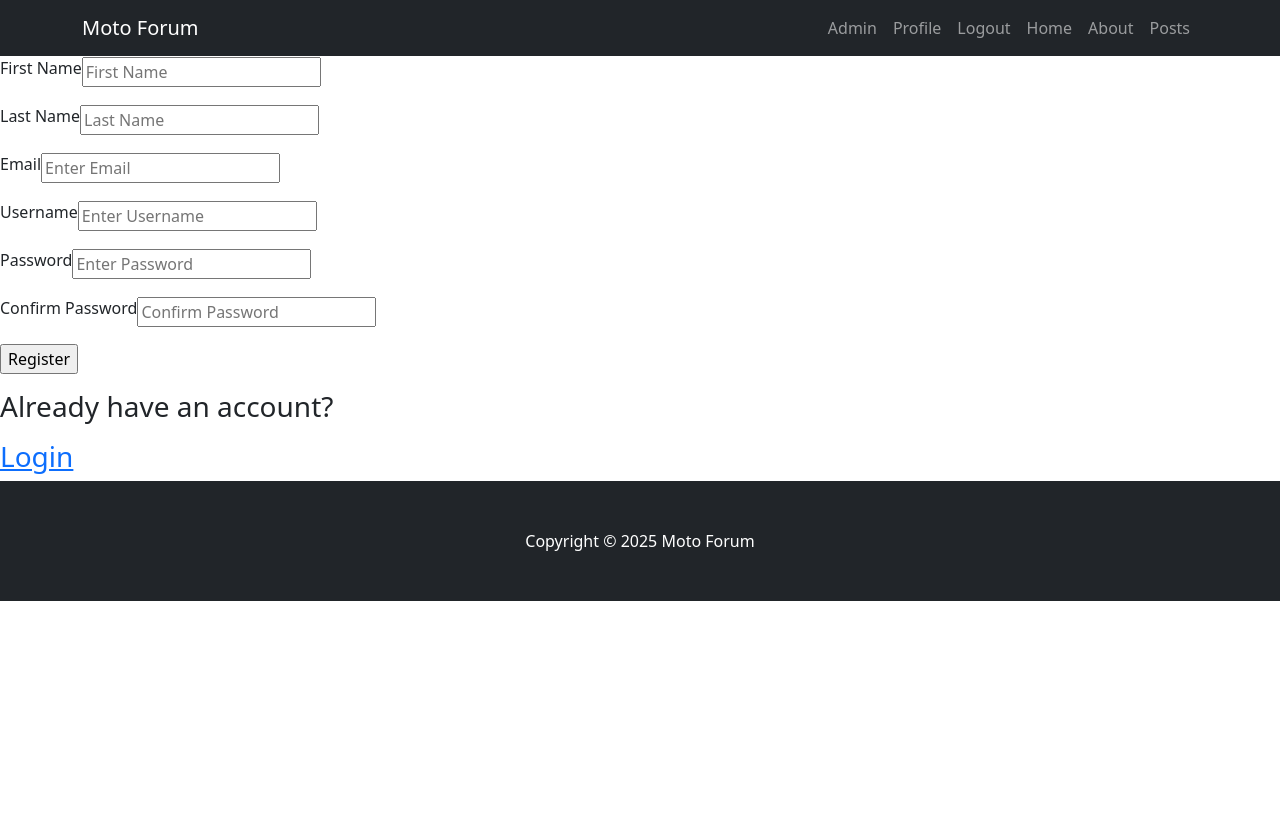
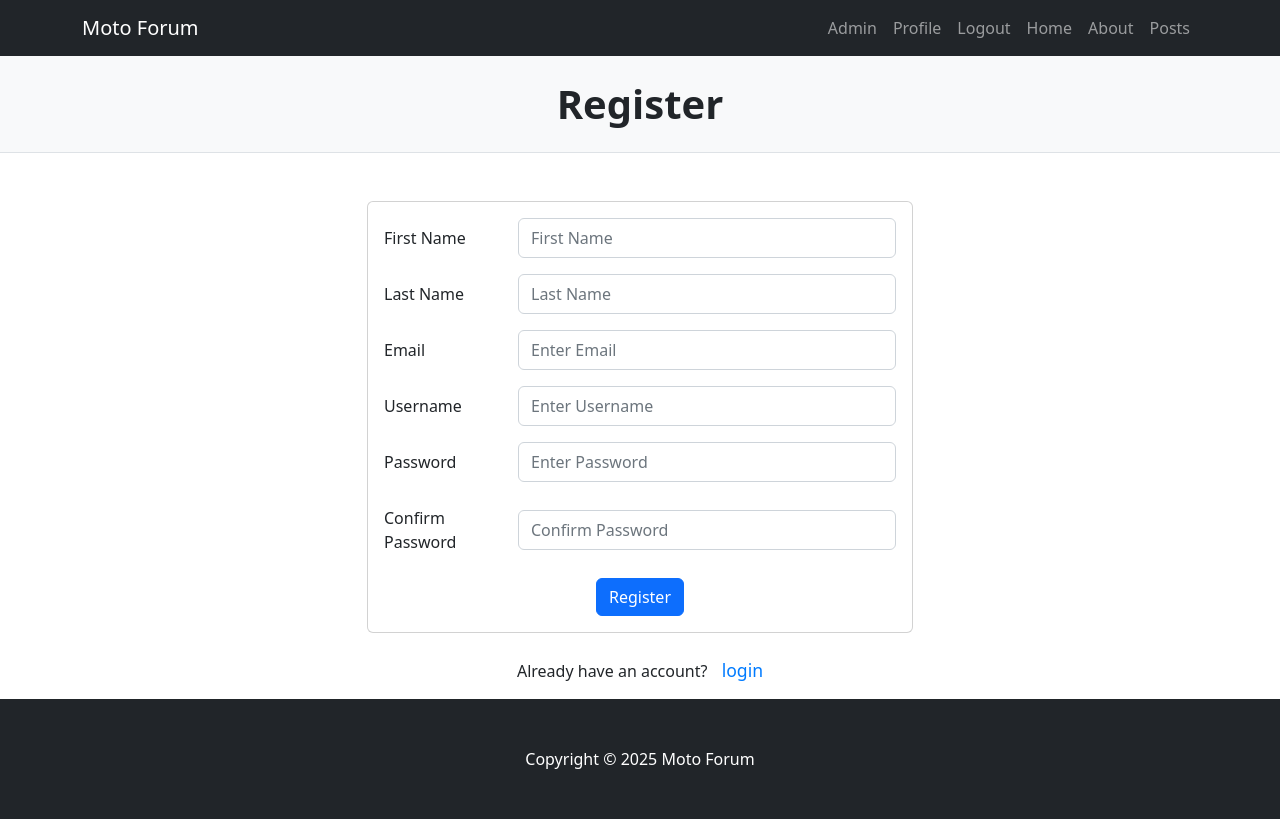
Before and after one commit to TelerikAcademyJavaA68Team2/ForumSystemProject, a Spring Boot app: page /mvc/auth/register in a window 1280 px wide. Before the commit the page ends 601 px from the top, so only its background shows below. Run offline with Spring Boot 4, Linux system fonts and the light colour scheme; the visitor is signed in with stand-in values (Sample User, id 1); some of the project's set-up classes (security, data sources, template engines, error pages and the like) are left out, and stand-ins take their place; some libraries are stand-ins or nearby versions.

Commit message:
styling Register-View.html

```diff
--- a/src/main/resources/templates/Register-View.html
+++ b/src/main/resources/templates/Register-View.html
@@ -2,65 +2,111 @@
 <html lang="en" xmlns:th="http://www.thymeleaf.org">
 <head th:insert="~{fragments/PageLayout :: head('Register')}">Register</head>
 <header th:insert="~{fragments/PageLayout :: header}"></header>
+<header class="py-2 bg-light border-bottom mb-4">
+    <div class="container">
+        <div class="text-center my-3">
+            <h1 class="fw-bolder" th:text="#{navigation.register}">Page info</h1>
+        </div>
+    </div>
+</header>
 <body>
-<div class="form-container margin12">
+<div class="container mt-5">
+    <div class="row justify-content-center">
+        <div class="col-md-6">
+            <div class="card">
+                <div class="card-body">
+                    <!-- Registration Form -->
                     <form action="#" th:action="@{/mvc/auth/register}" th:object="${registerRequest}" method="POST">
-
-        <div class="form-group">
-            <label class="form-label" th:text="#{user.label.firstName}">First Name</label>
-            <input class="form-input" type="text" th:field="*{firstName}" placeholder="First Name"/>
-            <label class="form-error" th:if="${#fields.hasErrors('firstName')}"
-                   th:text="${#fields.errors('firstName')[0]}">First Name error placeholder! </label>
+                        <!-- First Name -->
+                        <div class="form-group row mb-3">
+                            <label class="col-sm-3 col-form-label" th:text="#{user.label.firstName}">First Name</label>
+                            <div class="col-sm-9">
+                                <input class="form-control" type="text" th:field="*{firstName}"
+                                       placeholder="First Name"/>
+                                <small class="text-danger"
+                                       th:if="${#fields.hasErrors('firstName')}"
+                                       th:text="${#fields.errors('firstName')[0]}">First Name error placeholder!</small>
+                            </div>
                         </div>
 
-        <div class="form-group">
-            <label class="form-label" th:text="#{user.label.lastName}">Last Name</label>
-            <input class="form-input" type="text" th:field="*{lastName}" placeholder="Last Name"/>
-            <label class="form-error" th:if="${#fields.hasErrors('lastName')}"
-                   th:text="${#fields.errors('lastName')[0]}">Last Name error placeholder! </label>
+                        <!-- Last Name -->
+                        <div class="form-group row mb-3">
+                            <label class="col-sm-3 col-form-label" th:text="#{user.label.lastName}">Last Name</label>
+                            <div class="col-sm-9">
+                                <input class="form-control" type="text" th:field="*{lastName}" placeholder="Last Name"/>
+                                <small class="text-danger"
+                                       th:if="${#fields.hasErrors('lastName')}"
+                                       th:text="${#fields.errors('lastName')[0]}">Last Name error placeholder!</small>
+                            </div>
                         </div>
 
-        <div class="form-group">
-            <label class="form-label" th:text="#{user.label.email}">Email</label>
-            <input class="form-input" type="text" th:field="*{email}" placeholder="Enter Email"/>
-            <label class="form-error" th:if="${#fields.hasErrors('email')}"
-                   th:text="${#fields.errors('email')[0]}">Email error placeholder! </label>
+                        <!-- Email -->
+                        <div class="form-group row mb-3">
+                            <label class="col-sm-3 col-form-label" th:text="#{user.label.email}">Email</label>
+                            <div class="col-sm-9">
+                                <input class="form-control" type="email" th:field="*{email}" placeholder="Enter Email"/>
+                                <small class="text-danger"
+                                       th:if="${#fields.hasErrors('email')}"
+                                       th:text="${#fields.errors('email')[0]}">Email error placeholder!</small>
+                            </div>
                         </div>
 
-        <div class="form-group">
-            <label class="form-label" th:text="#{user.label.username}">Username</label>
-            <input class="form-input" type="text" th:field="*{username}" placeholder="Enter Username"/>
-            <label class="form-error" th:if="${#fields.hasErrors('username')}"
-                   th:text="${#fields.errors('username')[0]}">Username error placeholder! </label>
+                        <!-- Username -->
+                        <div class="form-group row mb-3">
+                            <label class="col-sm-3 col-form-label" th:text="#{user.label.username}">Username</label>
+                            <div class="col-sm-9">
+                                <input class="form-control" type="text" th:field="*{username}"
+                                       placeholder="Enter Username"/>
+                                <small class="text-danger"
+                                       th:if="${#fields.hasErrors('username')}"
+                                       th:text="${#fields.errors('username')[0]}">Username error placeholder!</small>
+                            </div>
                         </div>
 
-        <div class="form-group">
-            <label class="form-label" th:text="#{user.label.password}">Password</label>
-            <input class="form-input" type="password" th:field="*{password}" placeholder="Enter Password"/>
-            <label class="form-error" th:if="${#fields.hasErrors('password')}"
-                   th:text="${#fields.errors('password')[0]}">Username error placeholder! </label>
+                        <!-- Password -->
+                        <div class="form-group row mb-3">
+                            <label class="col-sm-3 col-form-label" th:text="#{user.label.password}">Password</label>
+                            <div class="col-sm-9">
+                                <input class="form-control" type="password" th:field="*{password}"
+                                       placeholder="Enter Password"/>
+                                <small class="text-danger"
+                                       th:if="${#fields.hasErrors('password')}"
+                                       th:text="${#fields.errors('password')[0]}">Password error placeholder!</small>
+                            </div>
                         </div>
 
-        <div class="form-group">
-            <label class="form-label" th:text="#{user.label.passwordConfirm}">Confirm Password</label>
-            <input class="form-input" type="password" th:field="*{passwordConfirm}" placeholder="Confirm Password"/>
-            <label class="form-error" th:if="${#fields.hasErrors('passwordConfirm')}"
-                   th:text="${#fields.errors('passwordConfirm')[0]}">Password Confirmation error placeholder! </label>
+                        <!-- Confirm Password -->
+                        <div class="form-group row mb-3">
+                            <label class="col-sm-3 col-form-label" th:text="#{user.label.passwordConfirm}">Confirm
+                                Password</label>
+                            <div class="col-sm-9">
+                                <input class="form-control" type="password" th:field="*{passwordConfirm}"
+                                       placeholder="Confirm Password"/>
+                                <small class="text-danger"
+                                       th:if="${#fields.hasErrors('passwordConfirm')}"
+                                       th:text="${#fields.errors('passwordConfirm')[0]}">Password Confirmation error
+                                    placeholder!</small>
+                            </div>
                         </div>
 
-        <div class="form-group">
-            <input type="submit" class="btn-primary form-button" value="Register"/>
+                        <!-- Submit Button -->
+                        <div class="d-flex justify-content-center">
+                            <button type="submit" class="btn btn-primary">Register</button>
                         </div>
                     </form>
-
+                </div>
+            </div>
+        </div>
+    </div>
 </div>
 
-<h3 class="center-h3">
-    <p>Already have an account?</p>
-    <a class="btn-primary" href="/mvc/auth/login">Login</a>
-</h3>
-
-
+<!-- Login Link -->
+<div class="text-center mt-4">
+    <p>
+        Already have an account?
+        <a href="/mvc/auth/login" class="small-link">login</a>
+    </p>
+</div>
+<footer th:insert="~{fragments/PageLayout :: footer}"></footer>
 </body>
-<footer th:insert="~{fragments/PageLayout :: footer}"></footer>
 </html>
```
Lines whose indentation alone changed are shown as unchanged.
